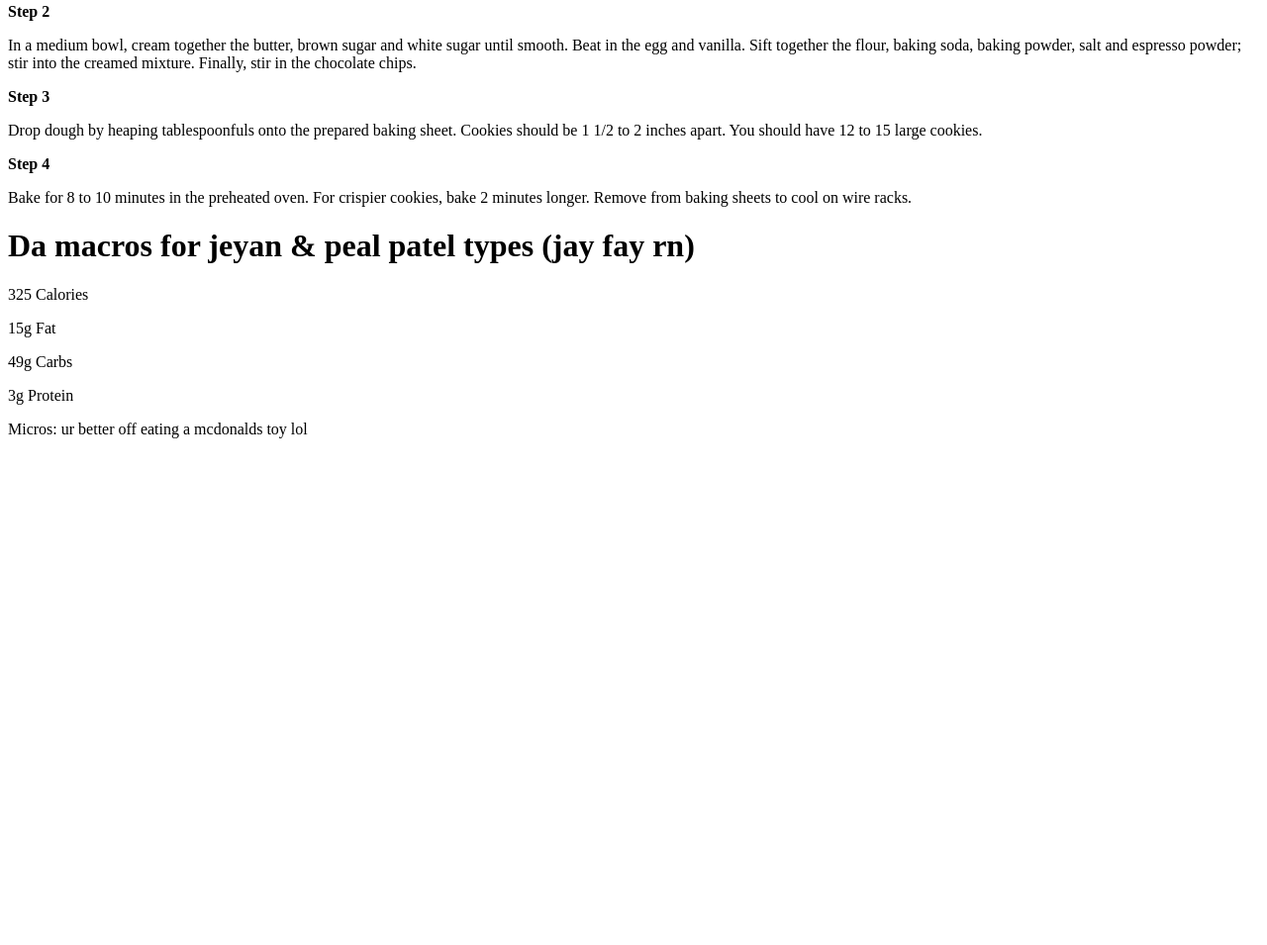
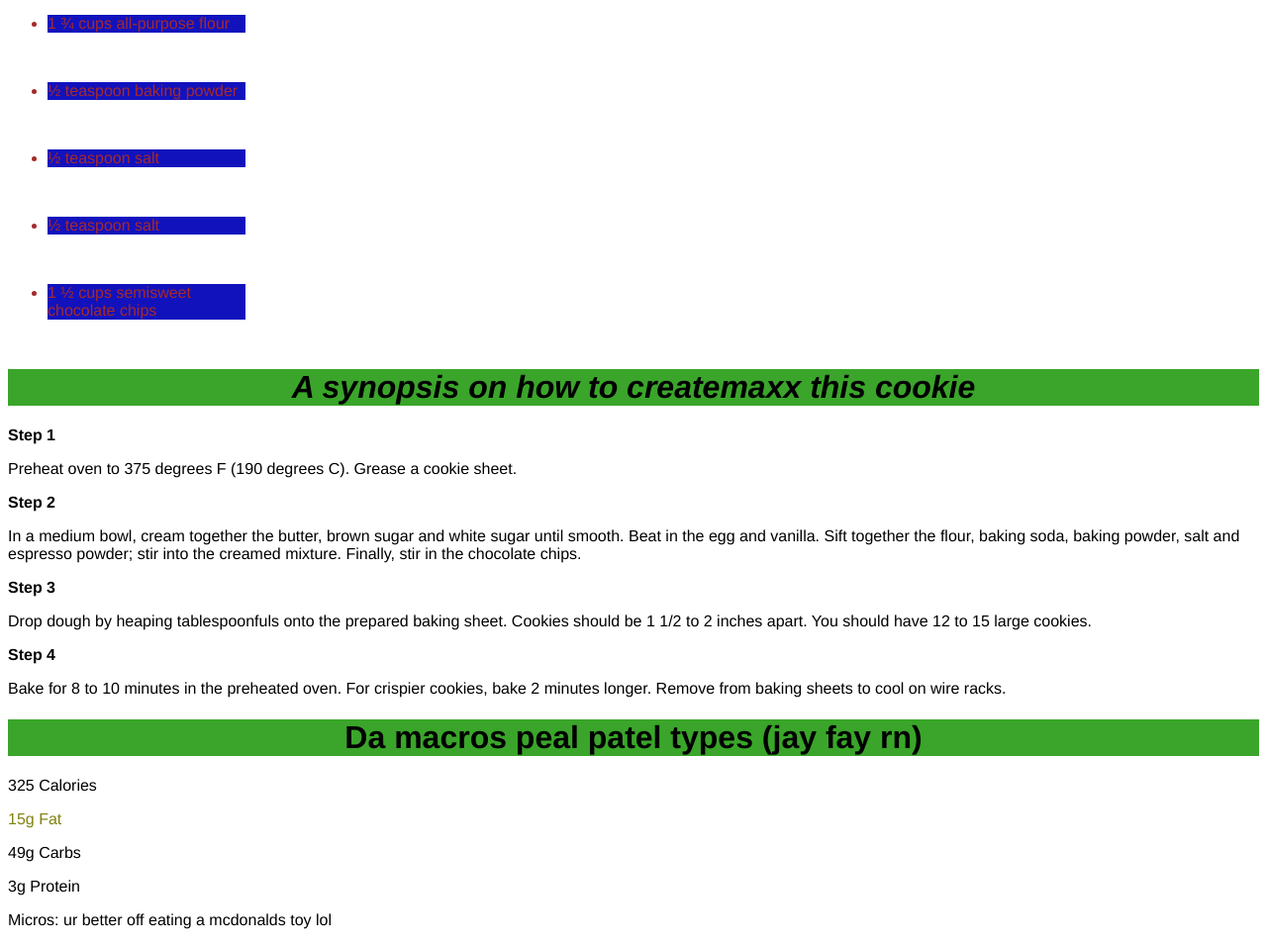
Before and after one commit to NeilP211/odin-recipes, a plain HTML site: page recipes/cookies.html in a window 1280 px wide. Shown: the part 935-1890 px from the top of the page at 99% size. Before the commit the page ends 1394 px from the top, so only its background shows below. Drawn offline with Linux system fonts and the light colour scheme.

Commit message:
add css to website

```diff
--- a/recipes/cookies.html
+++ b/recipes/cookies.html
@@ -2,6 +2,7 @@
 <html lang="en">
     <head>
     <meta charset="UTF-8">
+    <link rel="stylesheet" href="style.css">
 
 
     </head>
@@ -9,11 +10,11 @@
     <body>
        <strong><a href="../index.html" >Home</a></strong>
 
-       <h1>a beautiful depiction of the treat</h1>
+       <h1 class="headers">a beautiful depiction of the treat</h1>
 
        <img src='../images/cookie.jpg' alt="a funny cookie image"/>
 
-       <em><h1>The ingredients</h1></em>
+       <em><h1 class="headers">The ingredients</h1></em>
 
 
        <ul>
@@ -30,7 +31,7 @@
        </ul>
 
 
-       <em><h1>A synopsis on how to createmaxx this cookie</h1></em>
+       <em><h1 class="headers">A synopsis on how to createmaxx this cookie</h1></em>
 
        <strong>Step 1</strong>
 
@@ -58,16 +59,18 @@
 
        </p>
 
-       <h1>Da macros for jeyan	&amp; peal patel types (jay fay rn) </h1>
+       <h1 class="headers">Da macros peal patel types (jay fay rn) </h1>
 
        <p>
 
         325 Calories
        </p>
-       <p>
+
+       <p id="fat">
 
         15g Fat
        </p>
+
        <p>
 
         49g Carbs
--- /dev/null
+++ b/recipes/style.css
@@ -0,0 +1,22 @@
+.headers{
+    text-align: center;
+    align-items: center;
+    background-color: rgb(58, 165, 42);
+
+}
+li{
+    background-color: rgb(18, 18, 189);
+    width: 200px;
+    color: brown;
+    border: 50px;
+    border-color: black;
+    box-sizing: content-box;
+    margin-bottom: 50px;
+}
+/* this is specific to jus the fat its an id*/
+#fat{
+    color: rgb(129, 129, 15);
+}
+*{
+    font-family: 'Franklin Gothic Medium', 'Arial Narrow', Arial, sans-serif;
+}
```
